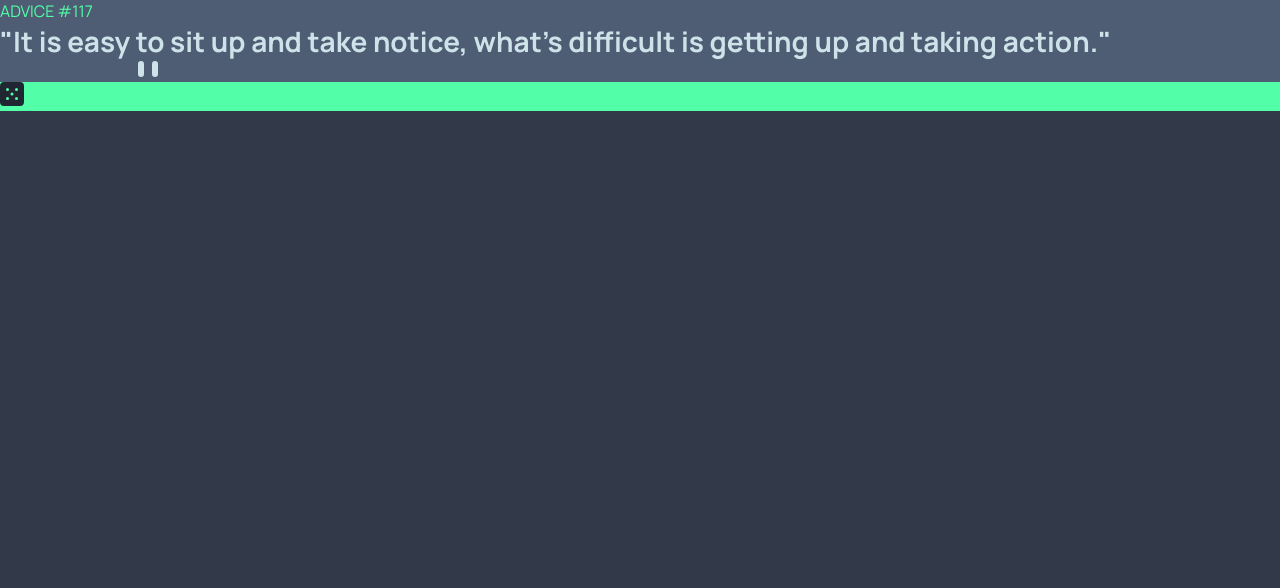
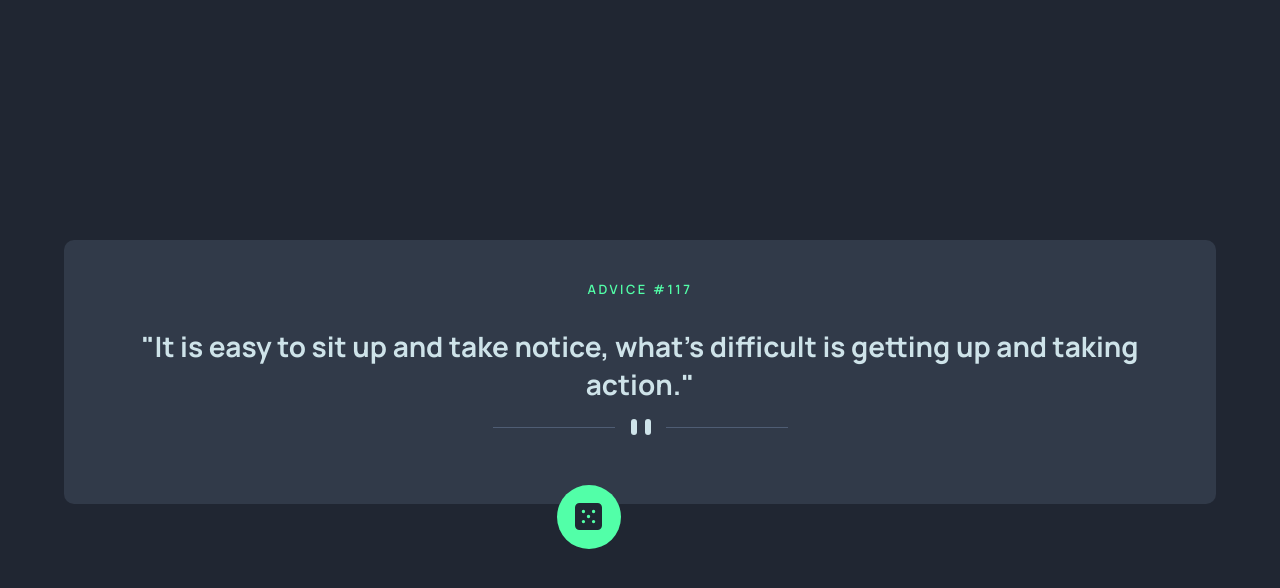
Before and after one commit to siddhantsingh-1/advice-generator-app-main, a plain HTML site: page index.html in a window 1280 px wide. Drawn offline with Linux system fonts and the light colour scheme.

Commit message:
Fix colors

```diff
--- /dev/null
+++ b/assets/scss/_card.scss
@@ -0,0 +1,44 @@
+.advice {
+    width: 90%;
+    @include center;
+    margin-top: 30vh;
+    border-radius: 10px;
+    text-align: center;
+
+    &__heading {
+        margin: 1.8rem;
+        padding-top: 2.5rem;
+        letter-spacing: 0.2em;
+        font-size: 0.8rem;
+        font-weight: 600;
+    }
+
+    &__quote {
+        width: 90%;
+        @include center;
+        margin-bottom: 1rem;
+    }
+
+    &__divider {
+        color: $quote-color;
+        margin-bottom: 4rem;
+    }
+
+    &__dice__container {
+        width: 4rem;
+        height: 4rem;
+        display: flex;
+        @include center;
+        position: absolute;
+        top: 30.3rem;
+        left: 43.5%;
+        border-radius: 50%;
+        justify-content: center;
+        align-items: center;
+    }
+
+    &__dice__icon {
+        width: 1.7rem;
+        height: 1.7rem;
+    }
+}
--- a/assets/scss/_config.scss
+++ b/assets/scss/_config.scss
@@ -3,8 +3,14 @@ $quote-color: hsl(193, 38%, 86%);
 $neon-green: hsl(150, 100%, 66%);
 
 // Neutral
-$card-bg: hsl(217, 19%, 38%);
-$main-bg: hsl(217, 19%, 24%);
+$card-bg: #313A49;
+$main-bg: #202632;
 
 // Typography
 $quote-font-size: 28px;
+
+// Center Mixin
+@mixin center {
+    margin-left: auto;
+    margin-right: auto;
+}
--- a/assets/scss/main.scss
+++ b/assets/scss/main.scss
@@ -1,5 +1,5 @@
 @import url('https://fonts.googleapis.com/css2?family=Manrope:wght@300;400;500;600;700;800&display=swap');
-@import "config";
+@import "config", "card";
 
 * {
     box-sizing: border-box;
```
Also changed, not shown: assets/css/main.css.
